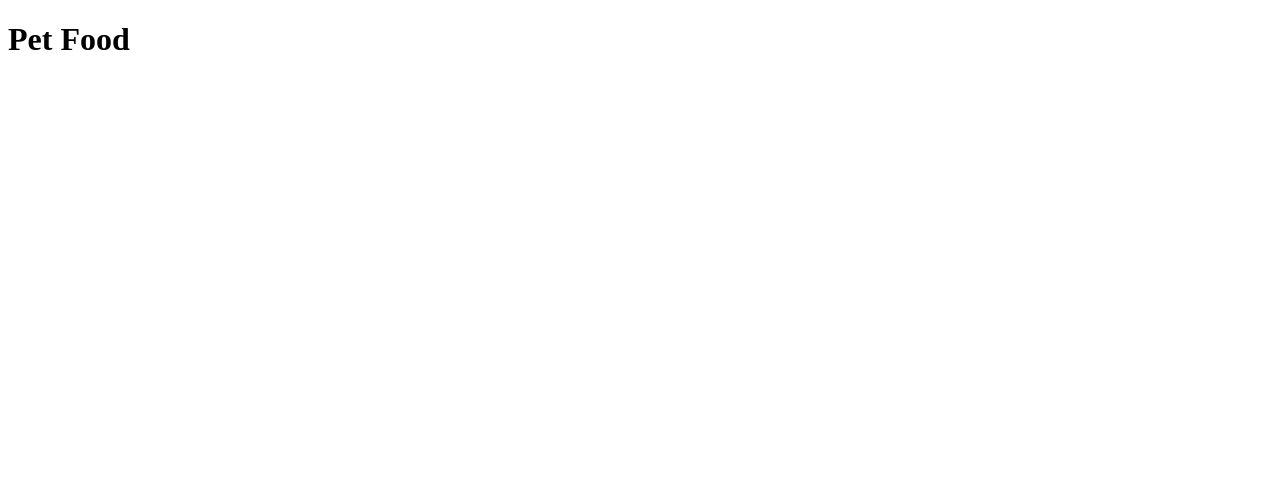
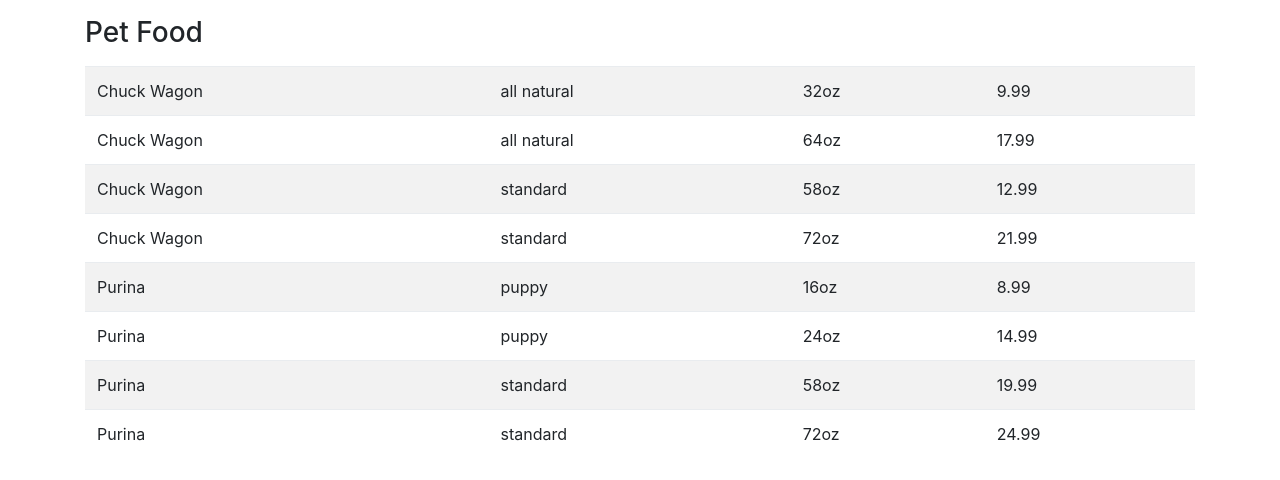
Before and after one commit to kenziebottoms/nss-front-02-spas, a plain HTML site: page exercises/pet_food/index.html in a window 1280 px wide. Drawn offline with nearby package versions, Linux system fonts and the light colour scheme.

Commit message:
display dog food in an organized fashion

```diff
--- a/exercises/pet_food/food.json
+++ b/exercises/pet_food/food.json
@@ -1,10 +1,10 @@
 {
     "dog_brands": [
         {
-            "name": "Chuck wagon",
+            "name": "Chuck Wagon",
             "types": [
                 {
-                    "type": "all_natural",
+                    "type": "all natural",
                     "volumes": [
                         {
                             "name": "32oz",
--- a/exercises/pet_food/index.html
+++ b/exercises/pet_food/index.html
@@ -6,9 +6,17 @@
     <meta http-equiv="X-UA-Compatible" content="ie=edge">
     <title>Pet Food</title>
     <link rel="stylesheet" href="style.css">
+    <!-- Bootstrap CSS -->
+    <link rel="stylesheet" href="https://maxcdn.bootstrapcdn.com/bootstrap/4.0.0-beta.2/css/bootstrap.min.css" integrity="sha384-PsH8R72JQ3SOdhVi3uxftmaW6Vc51MKb0q5P2rRUpPvrszuE4W1povHYgTpBfshb" crossorigin="anonymous">
 </head>
 <body>
-    <h1>Pet Food</h1>
+    <div class="container">
+        <h3 class="my-3">Pet Food</h3>
+        <table id="pet-food" class="table table-striped">
+            <tbody id="tbody">
+            </tbody>
+        </table>
+    </div>
     <script src="pet_food.js"></script>
 </body>
 </html>
--- a/exercises/pet_food/pet_food.js
+++ b/exercises/pet_food/pet_food.js
@@ -0,0 +1,40 @@
+function getPetFood(url) {
+    const loader = new XMLHttpRequest();
+    loader.addEventListener("load", function() {
+        let petFood = JSON.parse(this.responseText);
+        display(petFood, "tbody");
+    });
+    loader.open("GET", url, true);
+    loader.send();
+}
+
+function display(petFood, divId) {
+    let div = document.getElementById(divId);
+    let dogBrands = petFood.dog_brands;
+    dogBrands.forEach(brand => {
+        brandTypes = brand.types;
+        brandTypes.forEach(type => {
+            typeVariation = type.type;
+            typeVolumes = type.volumes;
+            typeVolumes.forEach(volume => {
+//                console.log(brand.name, typeVariation, volume);
+                let tr = document.createElement("tr");
+                let brandTr = document.createElement("td");
+                brandTr.innerText = brand.name;
+                let typeVarTr = document.createElement("td");
+                typeVarTr.innerText = typeVariation;
+                let qtyTr = document.createElement("td");
+                qtyTr.innerText = volume.name;
+                let priceTr = document.createElement("td");
+                priceTr.innerText = volume.price;
+                tr.appendChild(brandTr);
+                tr.appendChild(typeVarTr);
+                tr.appendChild(qtyTr);
+                tr.appendChild(priceTr);
+                div.appendChild(tr);
+            });
+        });
+    });
+}
+
+getPetFood("food.json");
```
